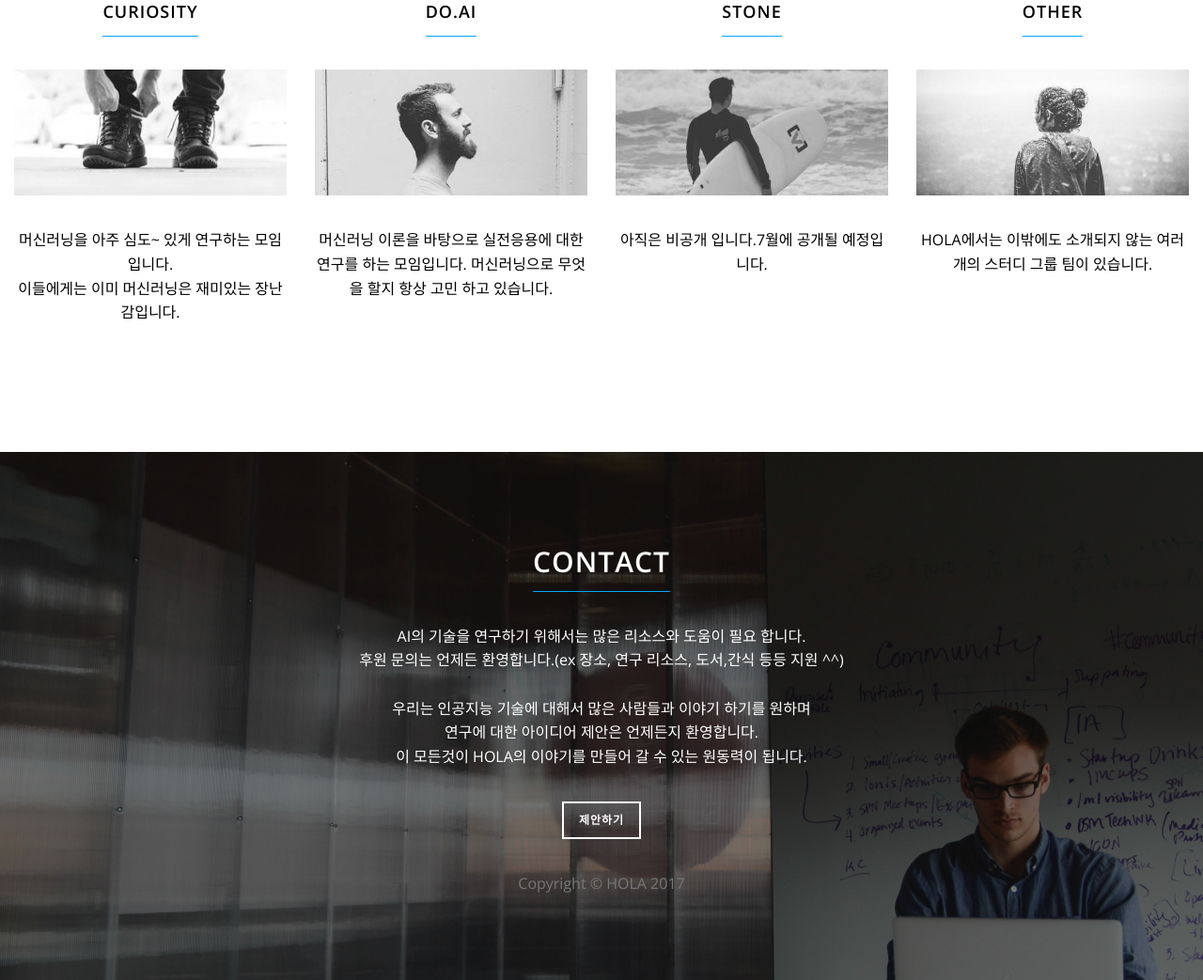
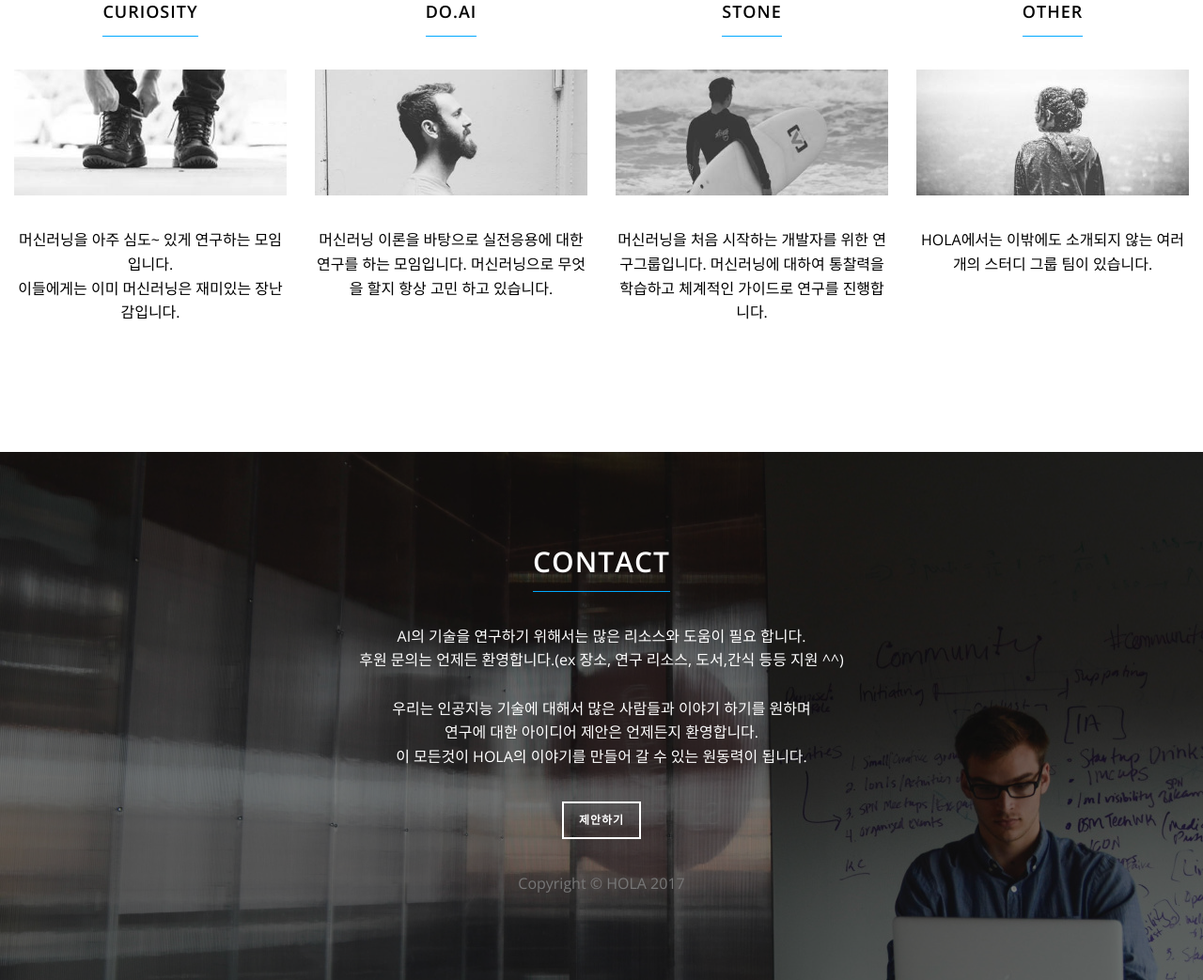
Before and after one commit to HOLAAI/holaai.github.io, a plain HTML site: page index.html in a window 1280 px wide. Shown: the part 2026-3069 px from the top of the page at 94% size. Drawn offline with nearby package versions, Linux system fonts and the light colour scheme.

Commit message:
Update index.html

```diff
--- a/index.html
+++ b/index.html
@@ -167,7 +167,7 @@
         <div class="col-lg-3 col-md-6">
             <h4 class="headerline">Stone</h4>
             <p><img src="img/avatar3.jpg" class="img-responsive center-block" alt=""></p>
-            <p>아직은 비공개 입니다.7월에 공개될 예정입니다.</p>
+            <p>머신러닝을 처음 시작하는 개발자를 위한 연구그룹입니다. 머신러닝에 대하여 통찰력을 학습하고 체계적인 가이드로 연구를 진행합니다.</p>
             <!--
             <ul class="list-inline lead">
                 <li><a href="/"><span class="fa-stack"><i class="fa fa-circle fa-stack-2x"></i><i class="fa fa-twitter fa-stack-1x fa-inverse"></i></span></a></li>
```
